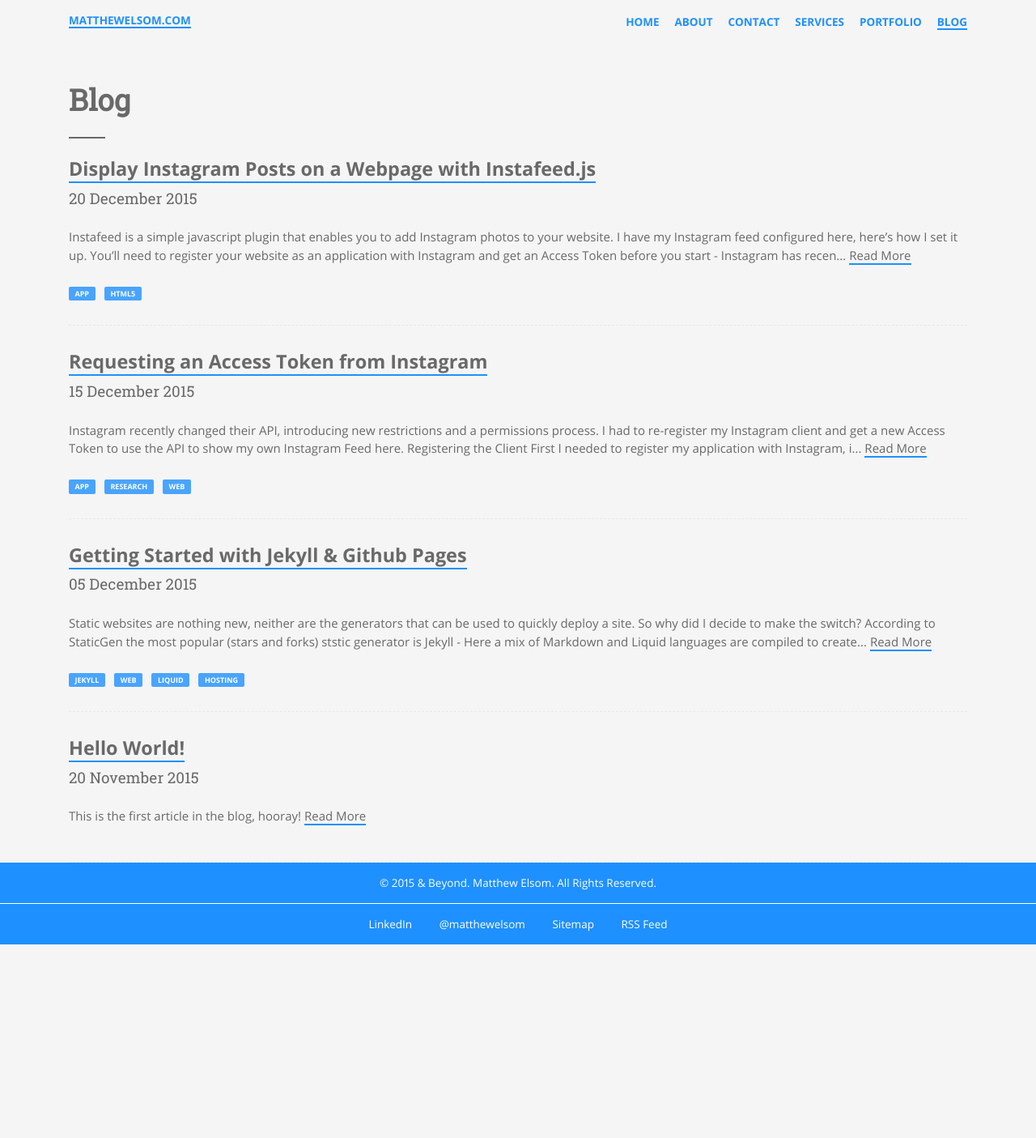
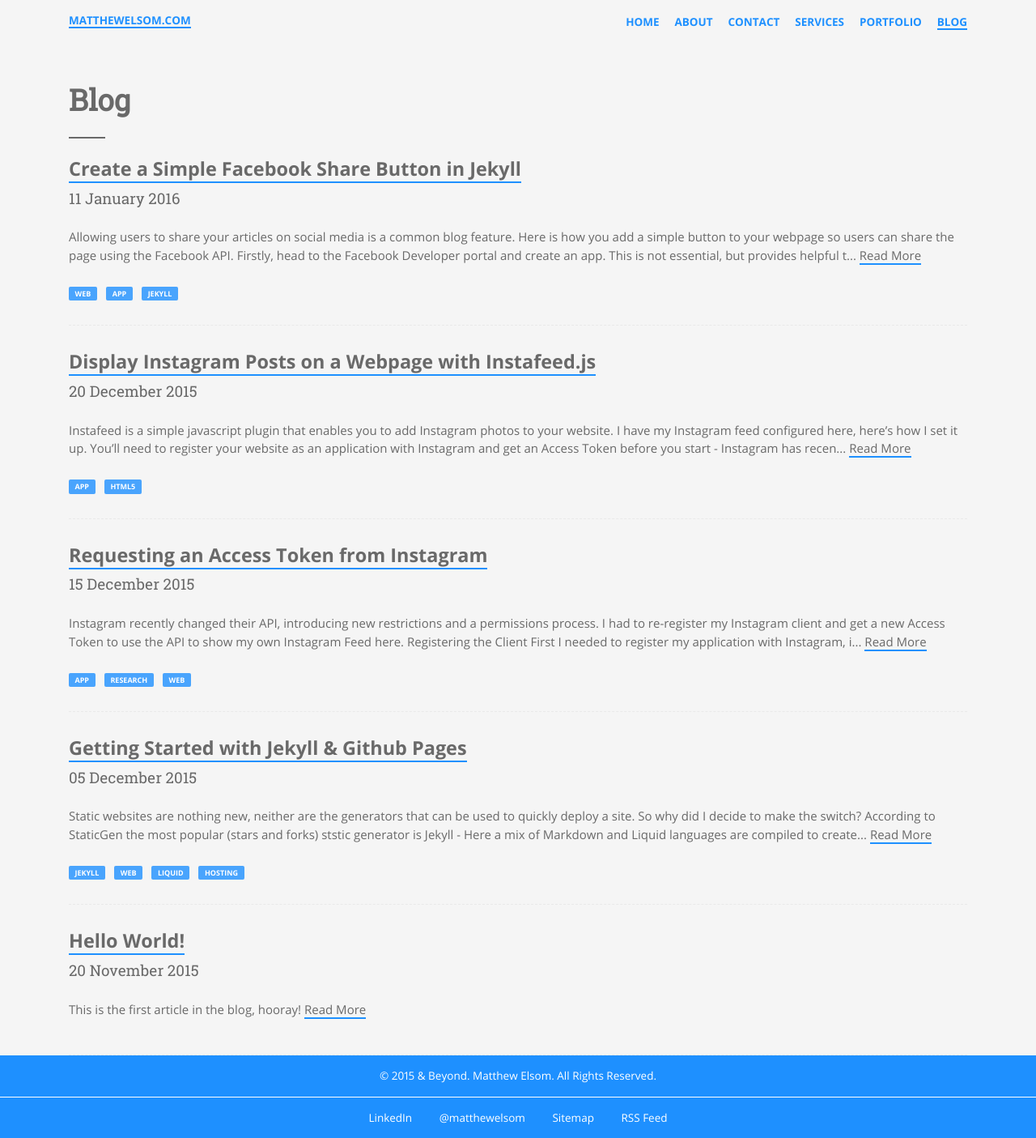
Before and after one commit to codophobia/matthewelsom.github.io, a Jekyll site: the page built from blog/index.md, in a window 1280 px wide. Shown: the whole page at 81% size. Built offline with Jekyll 4.4.1, drawn with Linux system fonts in a browser that asks for light colours; before the commit the page ends 1166 px from its top, so only the background shows below that.

Commit message:
Publish FB Share Article Add FB APP Variable

```diff
--- a/_config.yml
+++ b/_config.yml
@@ -12,6 +12,9 @@ google_analytics: UA-19247091-2
 
 #Commenting via Disqus
 disqus_shortname: matthewelsom
+
+#Facebook Sharing
+facebook_app_id: 1551038251882641
 
 #URL Prefixing
 siteurl: http://matthewelsom.com
--- a/_includes/head.html
+++ b/_includes/head.html
@@ -7,7 +7,7 @@
 <meta name="description" content="{% if page.adv_meta == 'yes' %}{{ page.content | markdownify | strip_html | strip_newlines | truncate: 300 }}{% else %}{{ site.site_description}}{% endif %}">
 <meta name="author" content="{{ site.site_author }}">
 
-<meta property="fb:app_id"       content="1551038251882641" />
+<meta property="fb:app_id"       content="{{ site.facebook_app_id }}" />
 <meta property="og:url"          content="{{ site.siteurl }}{{ site.sitebaseurl }}/{{ page.url }}" />
 <meta property="og:type"         content="article" />
 <meta property="og:title"        content="{{ page.title }}" />
--- a/_includes/share.html
+++ b/_includes/share.html
@@ -4,5 +4,10 @@
   <li>
     <a href="javascipt:void(0);" title="Share on Facebook" onclick="window.open('https://www.facebook.com/sharer.php?u={{ site.siteurl }}{{ site.sitebaseurl }}{{ page.url }}&title={{ page.title }}  ','','width=600,height=400')"><i class="fa fa-facebook"></i> Facebook</a>
   </li>
+<!--
+  <li>
+    <a href="mailto:?Subject={{ page.title }}&amp;Body=Check%20this%20out!%20 {{ site.siteurl }}{{ site.sitebaseurl }}{{ page.url }}"><i class="fa fa-send"></i> Email</a>
+  </li>
+-->
 </ul>
 </div>
--- /dev/null
+++ b/blog/_posts/2016-01-11-create-a-simple-facebook-share-button-in-jekyll.md
@@ -0,0 +1,53 @@
+---
+title: Create a Simple Facebook Share Button in Jekyll
+tags: [blog, article, facebook, share, api, tutorial, web, developers, app, jekyll]
+image: facebook_share.png
+---
+
+Allowing users to share your articles on social media is a common blog feature. Here is how you add a simple button to your webpage so users can share the page using the Facebook API.
+
+Firstly, head to the [Facebook Developer](https://developers.facebook.com) portal and create an app. This is not essential, but provides helpful  tracking and statistics.
+
+![Facebook Developers](blog_img/facebook_developers.png)
+
+Make sure you add an *Contact Email* address and an *App Domain* in the *Settings* area, one that is done, click on *Status & Review*, and make the app **Live**.
+
+![Facebook App Live](blog_img/facebook_app_live.png)
+
+If you dont set up the app then you can't track the number of article shares/likes/comments etc. Everything else works though.
+
+Now that the app is setup we can add the Facebook Share link to your site...
+
+Let's create an include called `share.html`, inside it we will place the code for our share buttons, remember we are doing this in Jekyll so we use variables to get the canonical url and page title.
+
+{% highlight html %}{% raw %}
+<div class="share-widget">
+  <a href="https://www.facebook.com/sharer.php?u={{ site.url }}/{{ page.url }}&title={{ page.title }}" title="Share on Facebook" target="_blank">Share on Facebook</a>
+</div>
+{% endraw %}{% endhighlight %}
+
+Use `{% raw %}{% include share.html %}{% endraw %}` to call this include at the bottom of your blog post template (after the post content).
+
+Finally, lets add some [Open Graph](https://developers.facebook.com/docs/sharing/webmasters#markup) Meta Data to our blog pages, this will create that pretty Share dialog and (if you made the app) turn on the share tracking/analytics.
+
+In your page `<head>` add the following:
+
+{% highlight html %}{% raw %}
+<meta property="fb:app_id" content="{{ site.facebook_app_id }}" />
+<meta property="og:url" content="{{ site.url }}/{{ page.url }}" />
+<meta property="og:type" content="article" />
+<meta property="og:title" content="{{ page.title }}" />
+<meta property="og:description" content="{{ page.content | markdownify | strip_html | strip_newlines | truncate: 300 }}" />
+<meta property="og:image" content="{{ site.url }}/{{ page.image }}" />
+{% endraw %}{% endhighlight %}
+
+The properties are fairly self explainitory, the full list with detailed explainations can be found [here](https://developers.facebook.com/docs/sharing/webmasters#markup) - again we use [Jekyll variables](http://jekyllrb.com/docs/variables/) so each page generates the correct information automatically.
+
+We have also used the `site.facebook_app_id` variable, this relates to a custom variable stored in the `config.yml` file which stores our app id data:
+
+{% highlight yaml %}{% raw %}
+#Facebook Sharing
+facebook_app_id: 0011038251882641
+{% endraw %}{% endhighlight %}
+
+Use the [Facebook URL Debugger](https://developers.facebook.com/tools/debug/) to preview how your share dialog will look based on the meta data you have provided.
```
Also changed, not shown: blog/_drafts/2016-01-11-create-a-simple-article-facebook-share-button.md (deleted, +0 -7 lines), blog/blog_img/facebook_app_live.png (added), blog/blog_img/facebook_developers.png (added).
